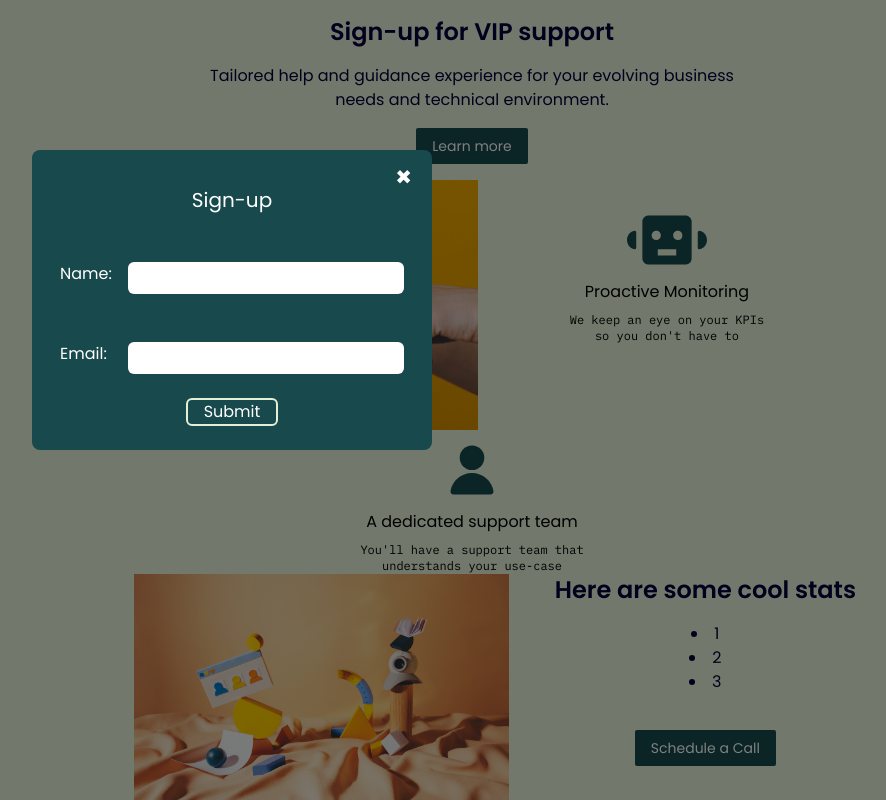
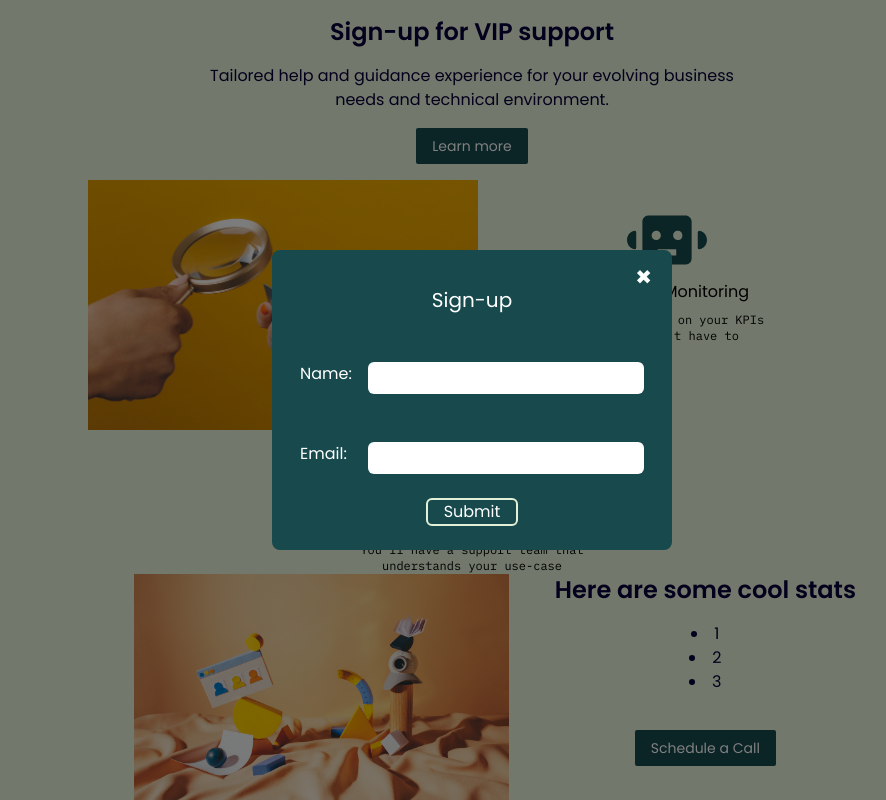
Before and after one commit to zendesk/custom-pages-example, a React (Create React App) app in the folder frontend/: page / in a window 1280 px wide. Both pictures are taken after a click on the button "Learn more". Shown: the top 800 px of the page, without its empty margins (168-1054 px from the left). Built offline with nearby package versions, Linux system fonts and the light colour scheme.

Commit message:
its centered 🥲

```diff
--- a/frontend/src/components/Modal.tsx
+++ b/frontend/src/components/Modal.tsx
@@ -10,7 +10,7 @@ function Modal({ showModal, setShowModal }: ModalProps) {
 
   return (
     <div className="modal">
-      <div className="fixed z-101 top-50 left-50 translate-x-1/2 translate-y-1/2 bg-[#17494D] h-[300px] w-[400px] p-4 rounded-lg text-white">
+      <div className="absolute z-101 inset-y-1/2 inset-x-1/2 -translate-x-1/2 -translate-y-1/2 bg-[#17494D] h-[300px] w-[400px] p-4 rounded-lg text-white">
         <div className="flex text-center justify-center pt-5">
           <h3 className="text-xl">Sign-up</h3>
           <button
```
